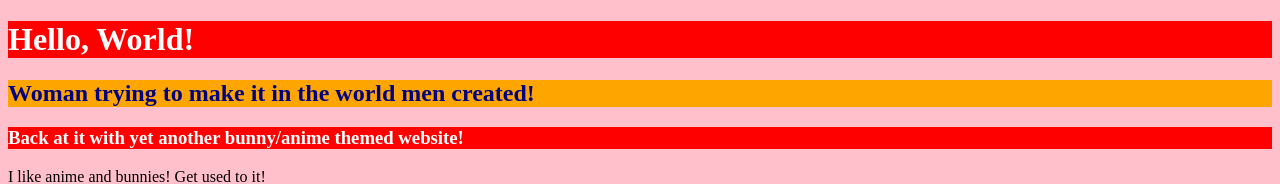
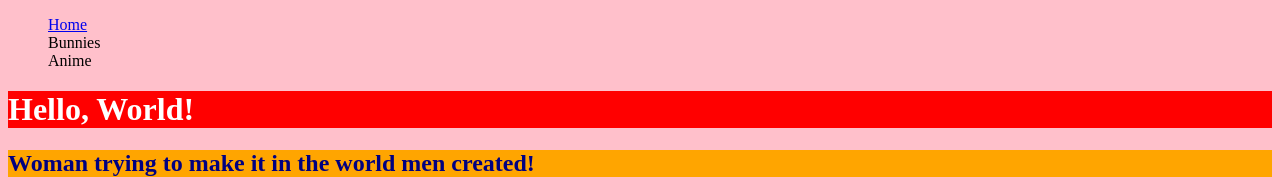
Before and after one commit to BurgundyBunny/PinkerBunny.github.io, a plain HTML site: page index.html in a window 1280 px wide. Shown: the top 184 px of the page. Drawn offline with Linux system fonts and the light colour scheme.

Commit message:
Update index.html

```diff
--- a/index.html
+++ b/index.html
@@ -7,6 +7,15 @@
   <title>My Third Website II</title>
 </head>
 <body>
+  <nav>
+    <ul>
+      <li><a
+             href="burgundybunny.github.io/PinkerBunny.github.io">Home
+        </a></li>
+      <li>Bunnies</li>
+      <li>Anime</li>
+    </ul>
+  </nav>
   <h1>
     Hello, World!
   </h1>
```
